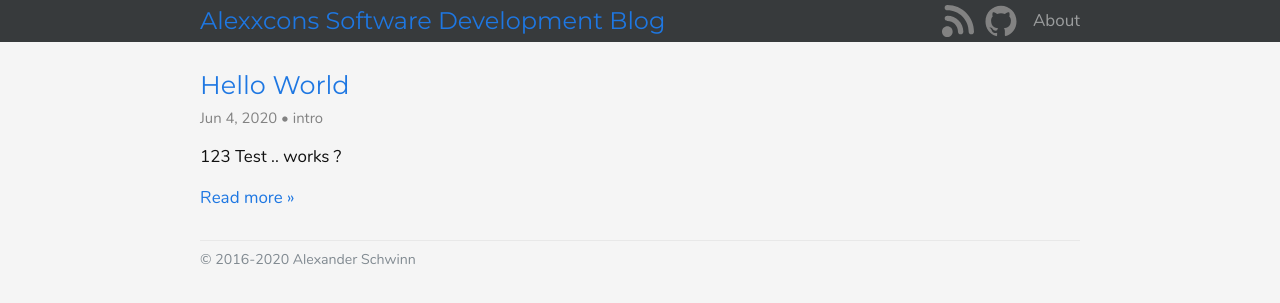
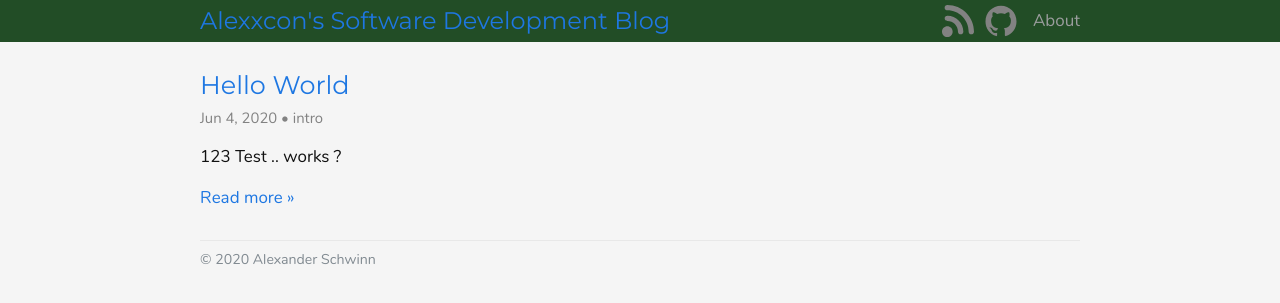
Before and after one commit to alexxcons/alexxcons.github.io, a Jekyll site: the page built from index.html, in a window 1280 px wide. Shown: the top 303 px of the page. Built offline with Jekyll 4.4.1, drawn with Linux system fonts in a browser that asks for light colours.

Commit message:
some minor fixes

```diff
--- a/_config.yml
+++ b/_config.yml
@@ -1,9 +1,10 @@
 # Site settings
-title: Alexxcons Software Development Blog
+title: Alexxcon's Software Development Blog
 email: acs82@gmx.de
 description: >
   Blog to tell about my personal Linux software development experiences,
   in the hope that it might be of interest to others.
+
   I am mostly using C and gtk, though I will share everything which might be of interest.
 
 baseurl: "" # the subpath of your site, e.g. /blog/
--- a/_includes/footer.html
+++ b/_includes/footer.html
@@ -2,7 +2,7 @@
   <div class="wrapper">
     <div class="site-footer">
       <p>
-        <small>&#x00a9; 2016-2020 Alexander Schwinn</small>
+        <small>&#x00a9; 2020 Alexander Schwinn</small>
       </p>
     </div>
   </div>
--- a/_sass/_layout.scss
+++ b/_sass/_layout.scss
@@ -89,7 +89,7 @@
  * Site Header
  */
 .site-header {
-  background-color: #373a3c;
+  background-color: #224d26;
   margin-bottom: 1.8rem;
 }
 
```
